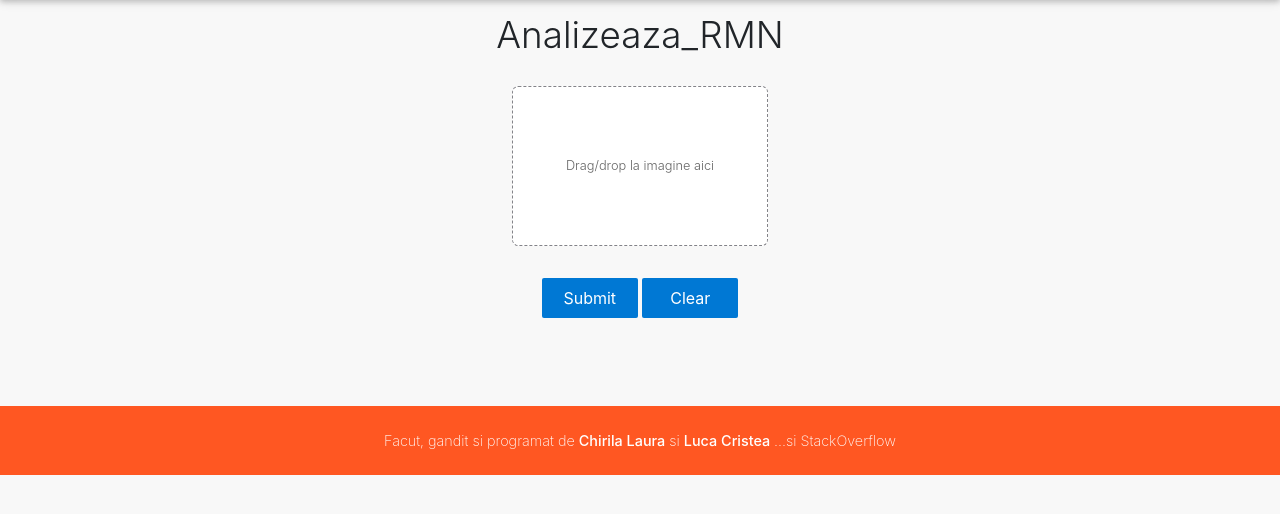
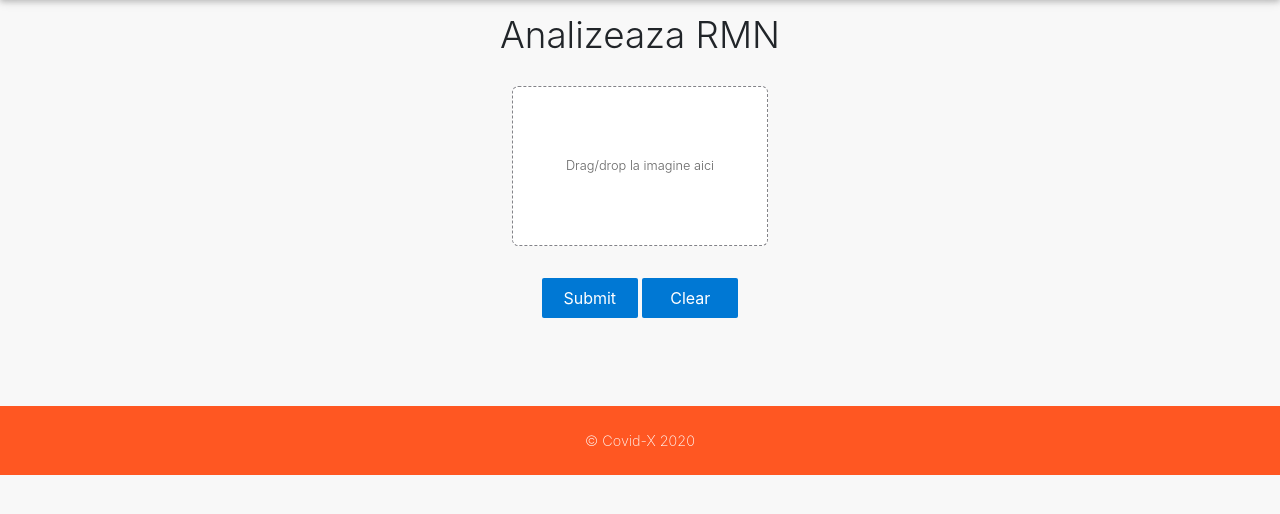
Before and after one commit to ChirilaLaura/COVID-X_V3, a Flask app: page /CovidX/Analizeaza_RMN in a window 1280 px wide. Shown: the part 56-570 px from the top of the page. Run offline with Flask 2, Linux system fonts and the light colour scheme; some libraries are stand-ins or nearby versions.

Commit message:
title + footer text

```diff
--- a/templates/file_input_covid.html
+++ b/templates/file_input_covid.html
@@ -19,7 +19,9 @@
     {% include "navbar.html" %}
     <div class="main">
       <div class="title">
-        <h3>Analizeaza_RMN</h3>
+
+        <h3>Analizeaza RMN</h3>
+
       </div>
 
       <div class="panel">
--- a/templates/footer.html
+++ b/templates/footer.html
@@ -1,5 +1,5 @@
 <footer class="footer text-center mt-4 pb-4 pt-4" id="footer">
   <div class="font-small">
-    Facut, gandit si programat de <a class="text-primary" href="https://github.com/ChirilaLaura">Chirila Laura</a> si <a class="text-primary" href="https://github.com/darius-luca-tech"> Luca Cristea </a>...si StackOverflow</a>
+    &copy; Covid-X 2020
   </div>
 </footer>
```
